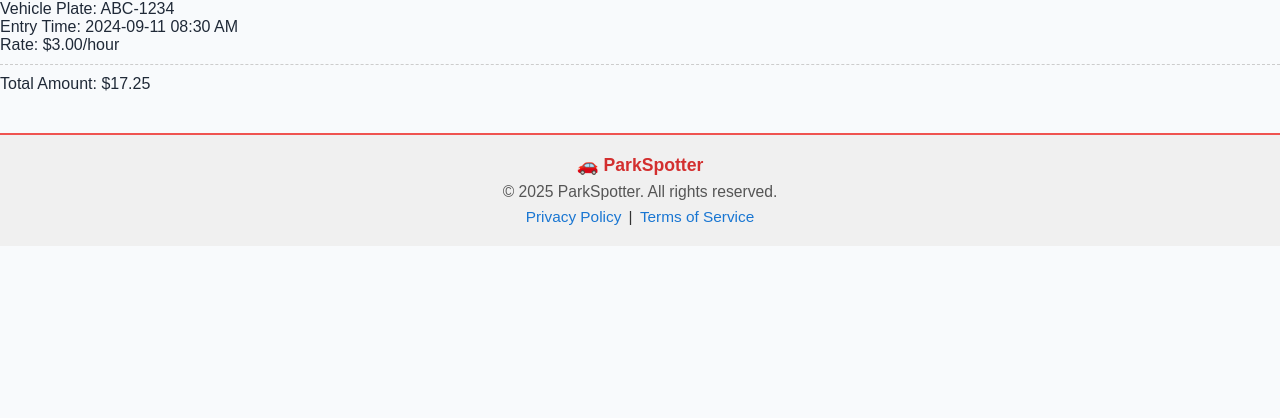
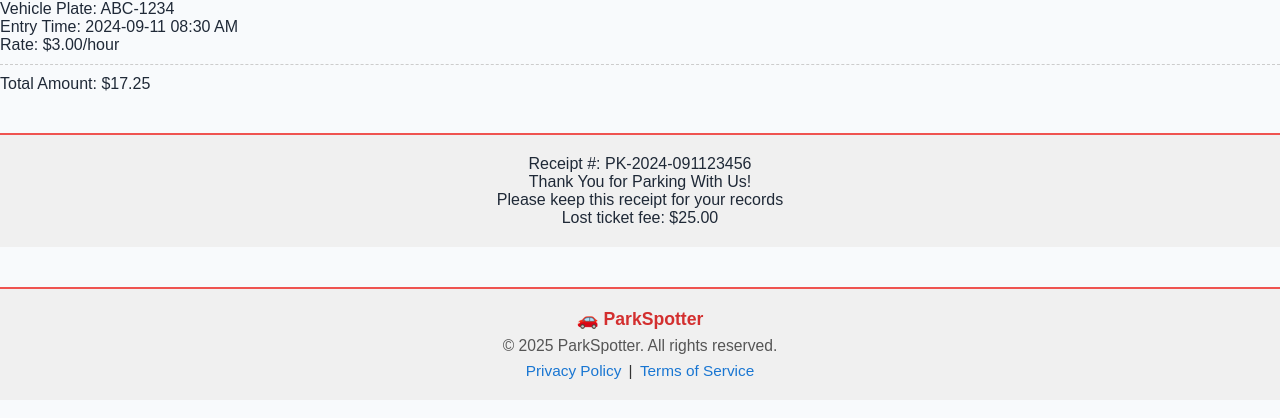
Before and after one commit to yashc2003/ParkSpotter, a Django app: page /recipt/ in a window 1280 px wide. Shown: the part 142-560 px from the top of the page. Run offline with Django 5.2, Linux system fonts and the light colour scheme.

Commit message:
Footer added

```diff
--- a/parkspotter/templates/recipt.html
+++ b/parkspotter/templates/recipt.html
@@ -39,6 +39,14 @@
                 <span class="label">Total Amount:</span>
                 <span class="value amount">$17.25</span>
       </div>
+      <div class="footer">
+            <div class="receipt-number">Receipt #: PK-2024-091123456</div>
+            <div class="thank-you">Thank You for Parking With Us!</div>
+            <div class="contact-info">
+                Please keep this receipt for your records<br>
+                Lost ticket fee: $25.00
+            </div>
+      </div>
   </div>
   <script src="{% static 'js/receipt.js' %}"></script>
 
```
